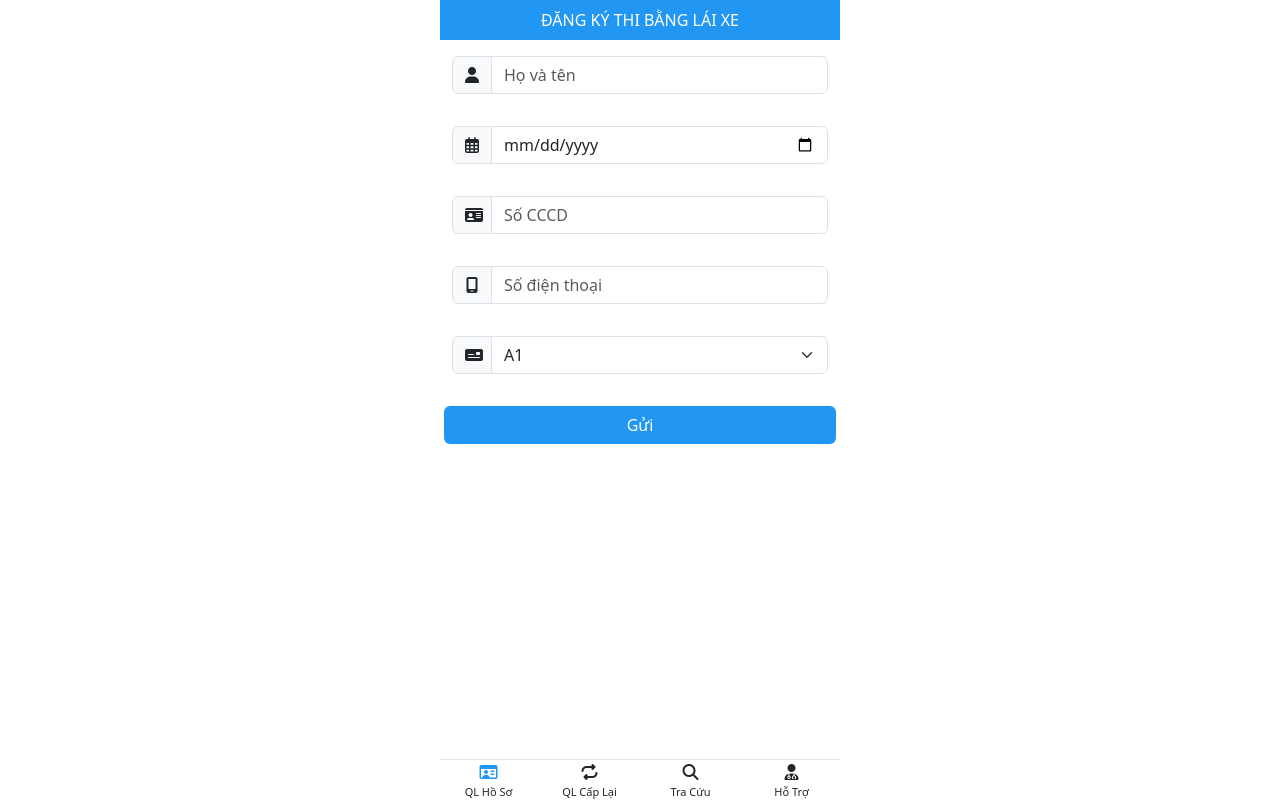
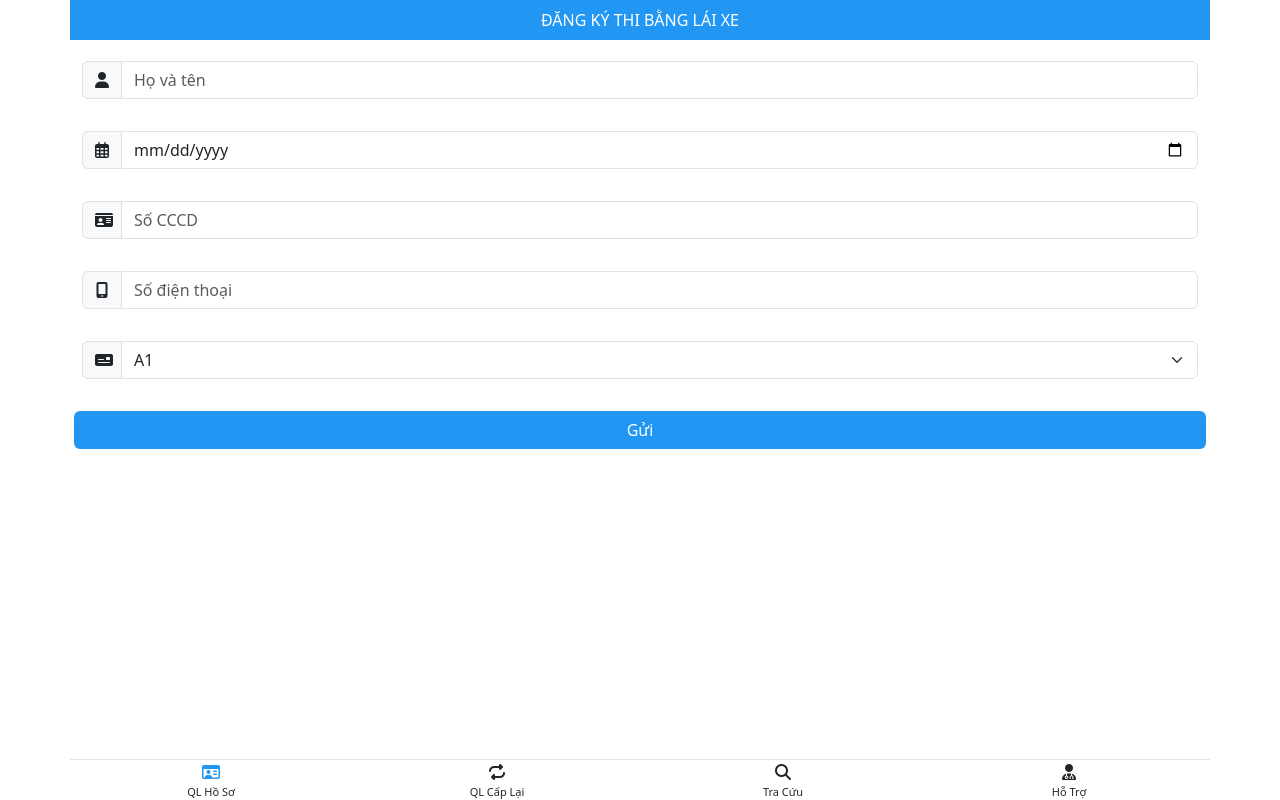
Before and after one commit to HieuBuii/DriveLicense, a plain HTML site: page index.html in a window 1280 px wide. Drawn offline with nearby package versions, Linux system fonts and the light colour scheme.

Commit message:
chore style of container

```diff
--- a/styles.css
+++ b/styles.css
@@ -1,5 +1,4 @@
 #form-container {
-  max-width: 400px;
   position: relative;
   height: 100vh;
   overflow: hidden;
@@ -19,7 +18,7 @@
 }
 
 #form-registor {
-  margin-top: 40px;
+  margin-top: 45px;
 }
 
 #mainModalLabel {
```
